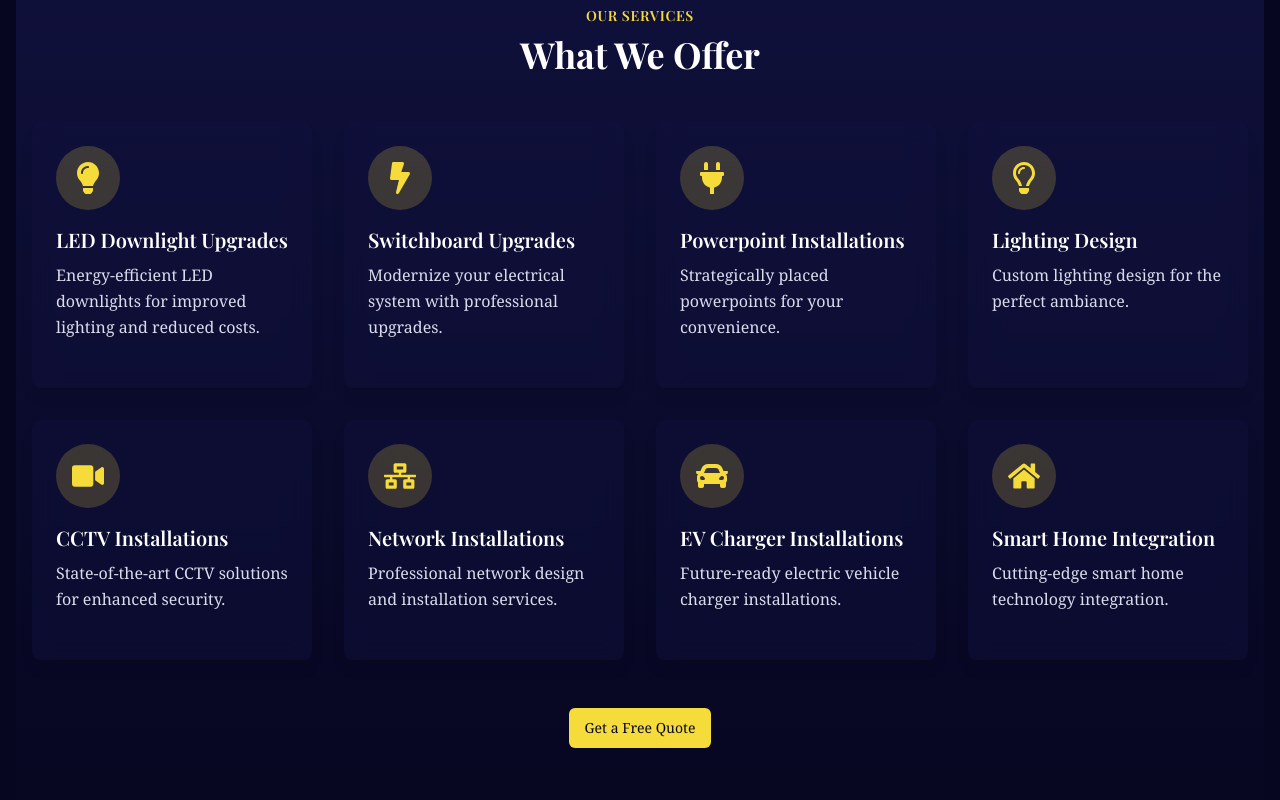
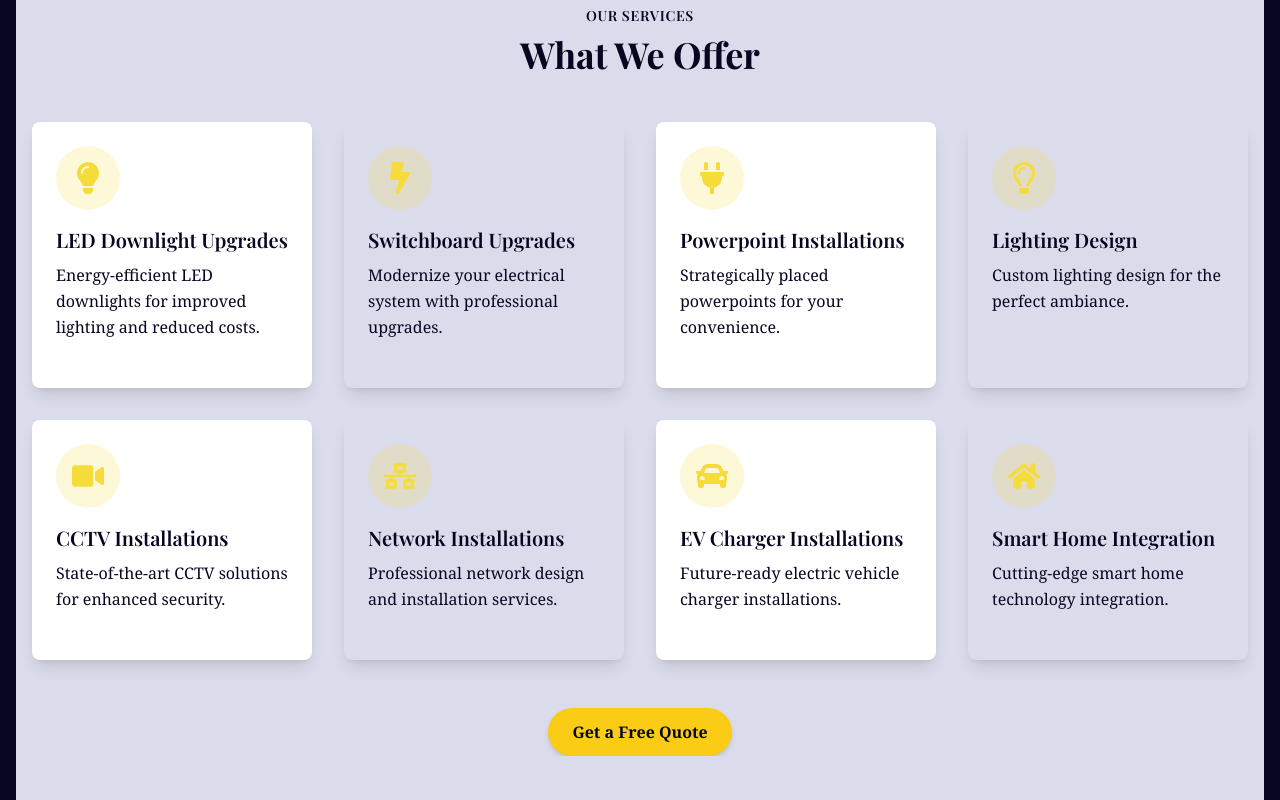
Before and after one commit to MJE43/kp, a Next.js app: page / in a window 1280 px wide. Shown: the part 1840-2640 px from the top of the page. Built offline with nearby package versions, Linux system fonts and the light colour scheme; a web font is replaced by a local one.

Commit message:
new color palette through service cards

```diff
--- a/src/components/ServiceCard.tsx
+++ b/src/components/ServiceCard.tsx
@@ -5,15 +5,16 @@ interface ServiceCardProps {
   title: string;
   description: string;
   icon: IconType | React.ReactNode;
+  isEven: boolean;
 }
 
-const ServiceCard: React.FC<ServiceCardProps> = ({ title, description, icon: Icon }) => (
-  <div className="bg-dark/50 backdrop-blur-md shadow-lg rounded-lg p-6 transition-all duration-300 hover:shadow-xl hover:scale-105">
+const ServiceCard: React.FC<ServiceCardProps> = ({ title, description, icon: Icon, isEven }) => (
+  <div className={`shadow-lg rounded-lg p-6 transition-all duration-300 hover:shadow-xl hover:scale-105 ${isEven ? 'bg-lightest' : 'bg-light'}`}>
     <div className="flex items-center justify-center w-16 h-16 mb-4 rounded-full bg-brand/20">
       {React.isValidElement(Icon) ? Icon : <Icon className="w-8 h-8 text-brand" />}
     </div>
-    <h3 className="text-xl font-semibold mb-2 text-lightest">{title}</h3>
-    <p className="text-light">{description}</p>
+    <h3 className="text-xl font-semibold mb-2 text-darkest">{title}</h3>
+    <p className="text-darkest">{description}</p>
   </div>
 );
 
--- a/src/components/ServicesSection.tsx
+++ b/src/components/ServicesSection.tsx
@@ -57,10 +57,10 @@ const services: Service[] = [
 ];
 
 const ServicesSection: React.FC = () => (
-  <section className="py-20 bg-gradient-to-b from-dark to-darkest">
+  <section className="py-20 bg-light">
     <div className="container mx-auto px-4">
-      <h3 className="text-sm font-semibold text-center mb-2 text-brand uppercase tracking-wider">Our Services</h3>
-      <h2 className="text-4xl font-bold text-center mb-12 text-lightest">What We Offer</h2>
+      <h3 className="text-sm font-semibold text-center mb-2 text-darkest uppercase tracking-wider">Our Services</h3>
+      <h2 className="text-4xl font-bold text-center mb-12 text-darkest">What We Offer</h2>
       <div className="grid grid-cols-1 md:grid-cols-2 lg:grid-cols-4 gap-8 mb-12">
         {services.map((service, index) => (
           <ServiceCard
@@ -68,11 +68,12 @@ const ServicesSection: React.FC = () => (
             title={service.title}
             description={service.description}
             icon={service.icon}
+            isEven={index % 2 === 0}
           />
         ))}
       </div>
       <div className="text-center mt-8">
-        <Button asChild>
+        <Button asChild className="bg-yellow-400 text-darkest hover:bg-yellow-500 font-semibold shadow-md hover:shadow-lg transition-all duration-300 h-12 px-6 py-3 text-base rounded-full">
           <Link href="/contact">
             Get a Free Quote
           </Link>
--- a/src/components/ui/button.tsx
+++ b/src/components/ui/button.tsx
@@ -18,12 +18,14 @@ const buttonVariants = cva(
           "bg-secondary text-secondary-foreground hover:bg-secondary/80",
         ghost: "hover:bg-brand/20 hover:text-brand",
         link: "text-brand underline-offset-4 hover:underline",
+        cta: "bg-yellow-400 text-darkest hover:bg-yellow-500 font-semibold shadow-md hover:shadow-lg transition-all duration-300",
       },
       size: {
         default: "h-10 px-4 py-2",
         sm: "h-9 rounded-md px-3",
         lg: "h-11 rounded-md px-8",
         icon: "h-10 w-10",
+        cta: "h-12 px-6 py-3 text-base rounded-full",
       },
     },
     defaultVariants: {
```
